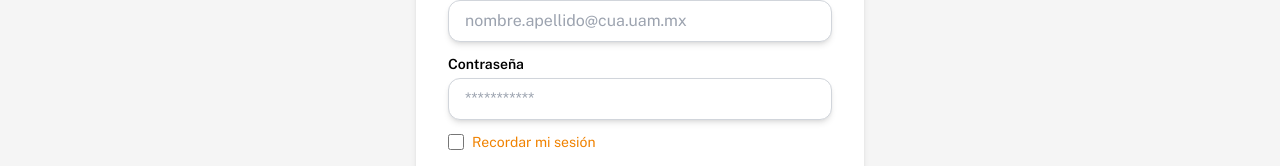
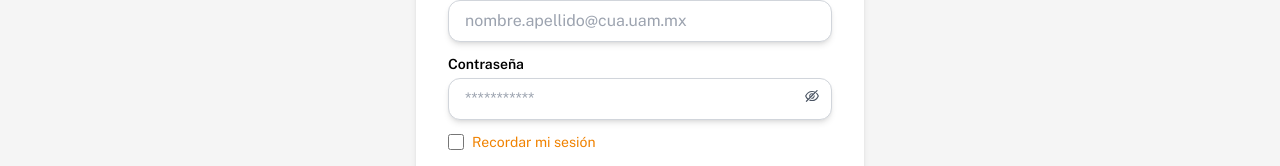
Before and after one commit to Zenit-UAM/SpotUAM, a React (Vite) app in the folder frontend/: page / in a window 1280 px wide. Both pictures are taken after a click on the link "¿Ya tienes cuenta? Inicia Sesión". Shown: the part 333-499 px from the top of the page. Built offline with nearby package versions, Linux system fonts and the light colour scheme.

Commit message:
Agregar funcionalidad para mostrar/ocultar contraseña en Login

```diff
--- a/frontend/src/pages/Login.jsx
+++ b/frontend/src/pages/Login.jsx
@@ -2,11 +2,13 @@ import { useState } from "react";
 import { navigate } from "../Link.jsx";
 import logo from "../assets/logouamcuaji.png";
 import { loginUser } from "../services/auth.js";
+import { AiOutlineEye, AiOutlineEyeInvisible } from "react-icons/ai";
 // JSX PARA PROBAR LOS ESTILOS.
 export default function Login() {
   const [email, setEmail] = useState("");
 
   const [password, setPassword] = useState("");
+  const [showPassword, setShowPassword] = useState(false);
 
   const loginUsuario = async (e) => {
     e.preventDefault();
@@ -70,15 +72,26 @@ export default function Login() {
             </div>
             <div className="flex flex-col items-start">
               <label className="mb-1 text-sm font-semibold">Contraseña</label>
+              <div className="relative w-full">
                 <input
-                type="password"
-                className="w-full shadow-md border border-gray-300 rounded-xl px-4 py-2"
+                  type={showPassword ? "text" : "password"}
+                  className="w-full shadow-md border border-gray-300 rounded-xl px-4 py-2 pr-10"
                   placeholder="***********"
                   onChange={(e) => setPassword(e.target.value)}
                   required
                 />
+                <button
+                  type="button"
+                  onClick={() => setShowPassword(!showPassword)}
+                  className="absolute right-3 top-2.5 text-gray-600 hover:text-gray-800 cursor-pointer"
+                  aria-label="Toggle password visibility"
+                >
+                  {showPassword ? <AiOutlineEye /> : <AiOutlineEyeInvisible />}
+                </button>
               </div>
             {/* DIV PARA EL CHECKBOX DE SESION*/}
+            </div>
+
             <div className="flex items-center gap-2">
               <input
                 type="checkbox"
```
Lines whose indentation alone changed are shown as unchanged.
